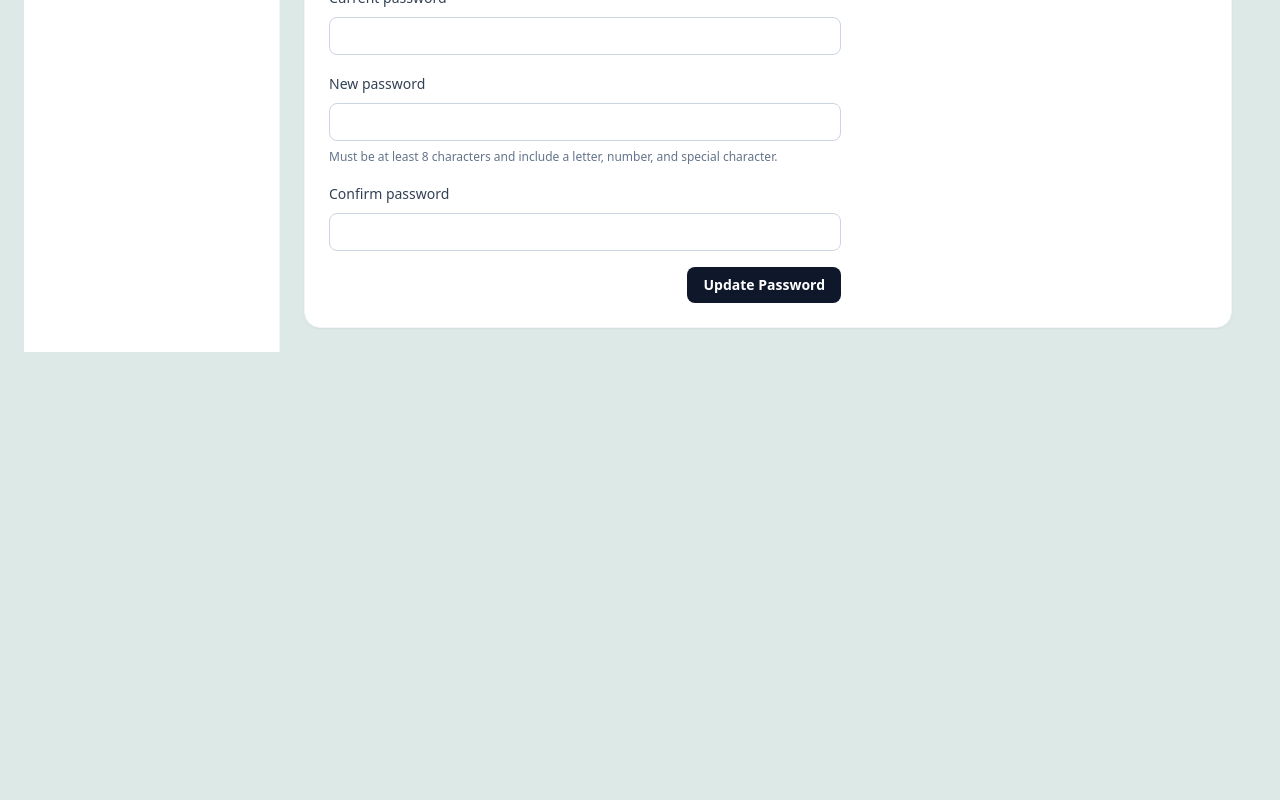
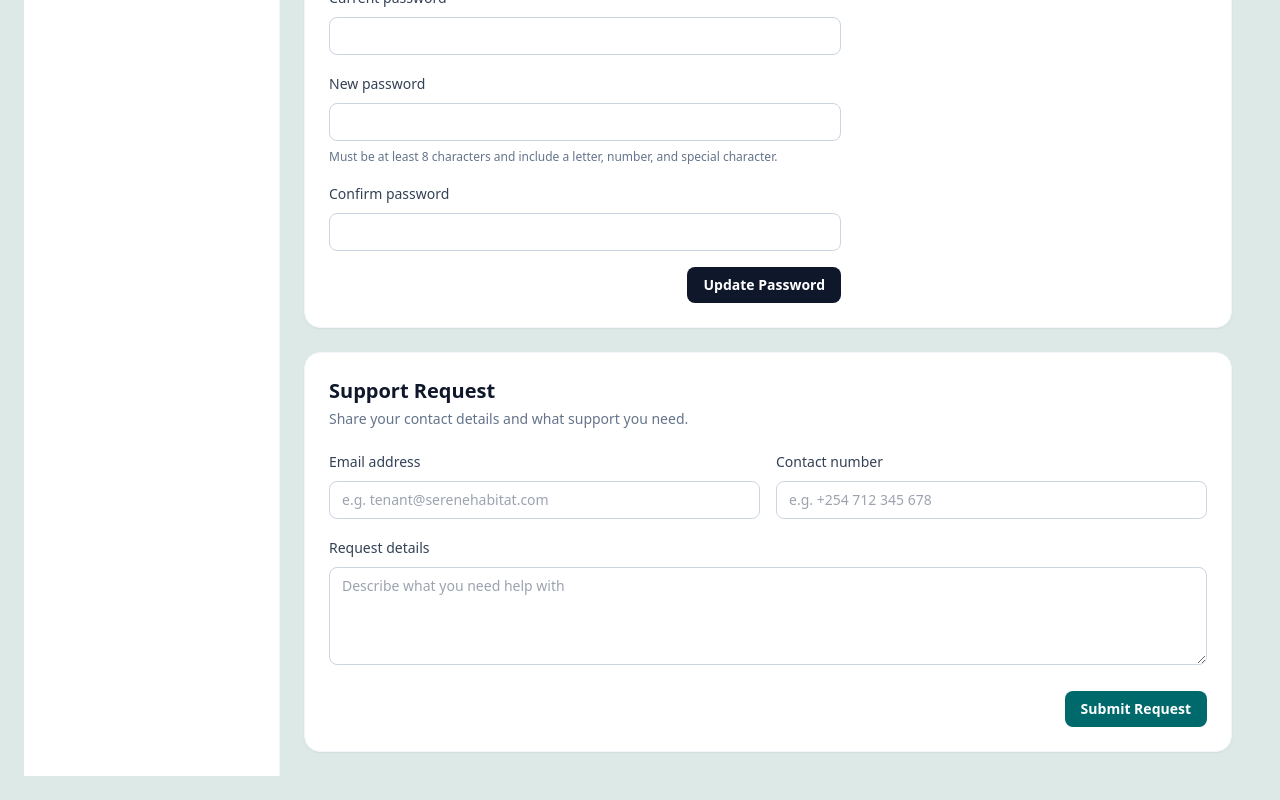
Before and after one commit to Isabellanamutenda/Serene-habitat, a Nuxt app: page /tenant/settings in a window 1280 px wide. Shown: the part 812-1612 px from the top of the page. Before the commit the page ends 1188 px from the top, so only its background shows below. Built offline with nearby package versions, Linux system fonts and the light colour scheme.

Commit message:
add a support request

```diff
--- a/components/shared/SharedSidebar.vue
+++ b/components/shared/SharedSidebar.vue
@@ -44,12 +44,12 @@
         </NuxtLink>
       </nav>
 
-      <button
-        type="button"
-        class="mt-4 w-full bg-[#00696b] text-white rounded-2xl font-semibold transition-all p-3"
+      <NuxtLink
+        :to="supportPath"
+        class="mt-4 w-full inline-flex items-center justify-center bg-[#00696b] text-white rounded-2xl font-semibold transition-all p-3"
       >
         Support Request
-      </button>
+      </NuxtLink>
     </div>
   </aside>
 </template>
@@ -71,4 +71,10 @@ const settingsPath = computed(() => {
   if (route.path.startsWith('/landlord')) return '/landlord/settings'
   return `${dashboardPath.value}#settings`
 })
+
+const supportPath = computed(() => {
+  if (route.path.startsWith('/tenant')) return '/tenant/settings#support-request'
+  if (route.path.startsWith('/landlord')) return '/landlord/settings#support-request'
+  return `${dashboardPath.value}#support-request`
+})
 </script>
--- a/pages/tenant/dashboard.vue
+++ b/pages/tenant/dashboard.vue
@@ -190,7 +190,7 @@ function submitPayment() {
     return
   }
 
-  paymentStatus.value = 'success'
-  paymentMessage.value = `Payment of Ksh ${paymentAmount.value.toLocaleString()} submitted successfully.`
+  paymentMessage.value = ''
+  closePaymentModal()
 }
 </script>
--- a/pages/tenant/settings.vue
+++ b/pages/tenant/settings.vue
@@ -170,6 +170,60 @@
 
             <p v-if="securityMessage" class="text-sm text-[#00696b]">{{ securityMessage }}</p>
           </section>
+
+          <section id="support-request" class="bg-white rounded-2xl border border-slate-100 shadow-sm p-5 sm:p-6 space-y-5">
+            <div>
+              <h2 class="text-xl font-semibold text-slate-900">Support Request</h2>
+              <p class="mt-1 text-sm text-slate-500">
+                Share your contact details and what support you need.
+              </p>
+            </div>
+
+            <form class="grid grid-cols-1 sm:grid-cols-2 gap-4" @submit.prevent="submitSupportRequest">
+              <div class="space-y-2">
+                <label for="support-email" class="text-sm font-medium text-slate-700">Email address</label>
+                <input
+                  id="support-email"
+                  v-model="supportEmail"
+                  type="email"
+                  placeholder="e.g. tenant@serenehabitat.com"
+                  class="w-full rounded-lg border border-slate-300 px-3 py-2 text-sm focus:outline-none focus:ring-2 focus:ring-[#00696b]"
+                />
+              </div>
+
+              <div class="space-y-2">
+                <label for="support-contact" class="text-sm font-medium text-slate-700">Contact number</label>
+                <input
+                  id="support-contact"
+                  v-model="supportContact"
+                  type="tel"
+                  placeholder="e.g. +254 712 345 678"
+                  class="w-full rounded-lg border border-slate-300 px-3 py-2 text-sm focus:outline-none focus:ring-2 focus:ring-[#00696b]"
+                />
+              </div>
+
+              <div class="space-y-2 sm:col-span-2">
+                <label for="support-message" class="text-sm font-medium text-slate-700">Request details</label>
+                <textarea
+                  id="support-message"
+                  v-model="supportRequest"
+                  rows="4"
+                  placeholder="Describe what you need help with"
+                  class="w-full rounded-lg border border-slate-300 px-3 py-2 text-sm focus:outline-none focus:ring-2 focus:ring-[#00696b]"
+                />
+              </div>
+
+              <div class="sm:col-span-2 flex items-center justify-between gap-3 pt-1">
+                <p v-if="supportMessage" class="text-sm text-[#00696b]">{{ supportMessage }}</p>
+                <button
+                  type="submit"
+                  class="ml-auto inline-flex items-center justify-center rounded-lg bg-[#00696b] px-4 py-2 text-sm font-semibold text-white hover:bg-[#004d4f] transition-colors"
+                >
+                  Submit Request
+                </button>
+              </div>
+            </form>
+          </section>
         </section>
       </main>
     </div>
@@ -190,6 +244,10 @@ const securityMessage = ref('')
 const currentPassword = ref('')
 const newPassword = ref('')
 const confirmPassword = ref('')
+const supportEmail = ref('')
+const supportContact = ref('')
+const supportRequest = ref('')
+const supportMessage = ref('')
 
 function onPhotoSelected(event: Event) {
   const target = event.target as HTMLInputElement
@@ -234,4 +292,14 @@ function onChangePassword() {
   newPassword.value = ''
   confirmPassword.value = ''
 }
+
+function submitSupportRequest() {
+  if (!supportEmail.value || !supportContact.value || !supportRequest.value.trim()) {
+    supportMessage.value = 'Please fill in email, contact number, and request details.'
+    return
+  }
+
+  supportMessage.value = 'Support request submitted. Our team will contact you shortly.'
+  supportRequest.value = ''
+}
 </script>
```
